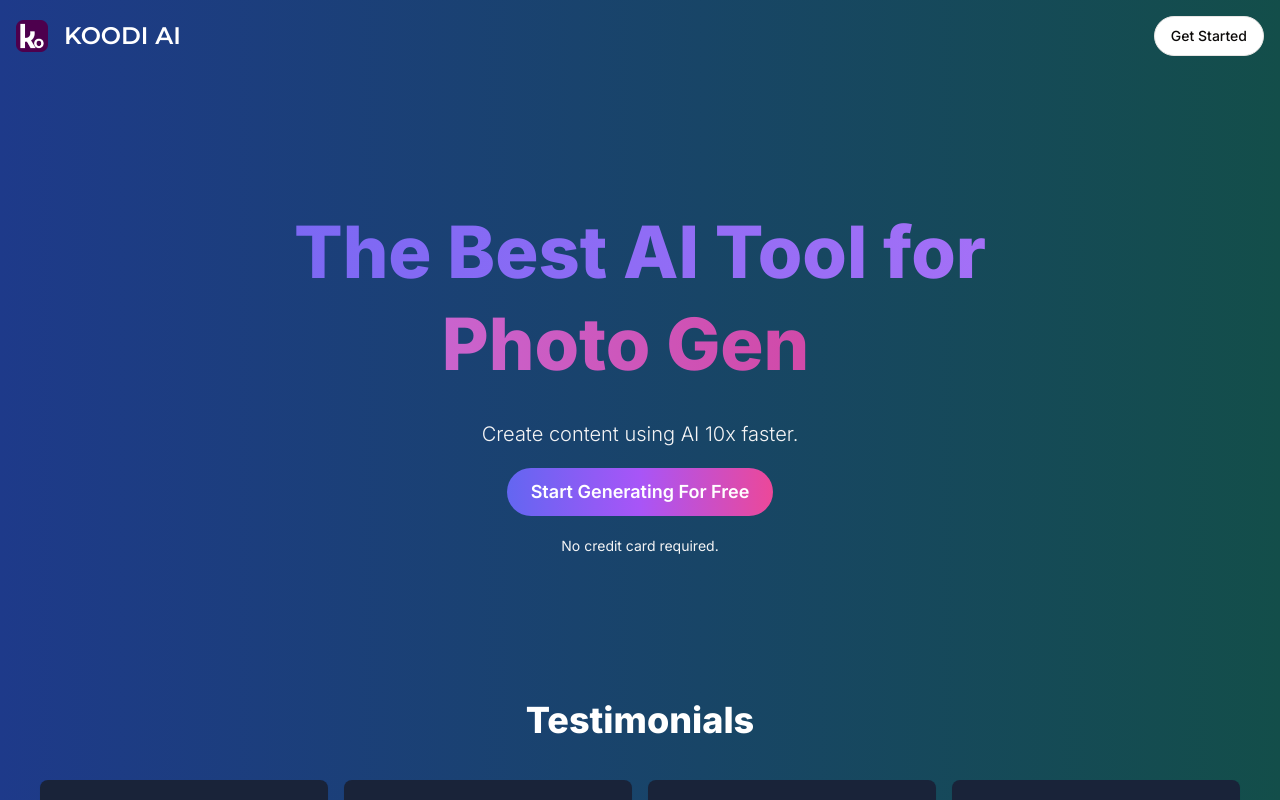
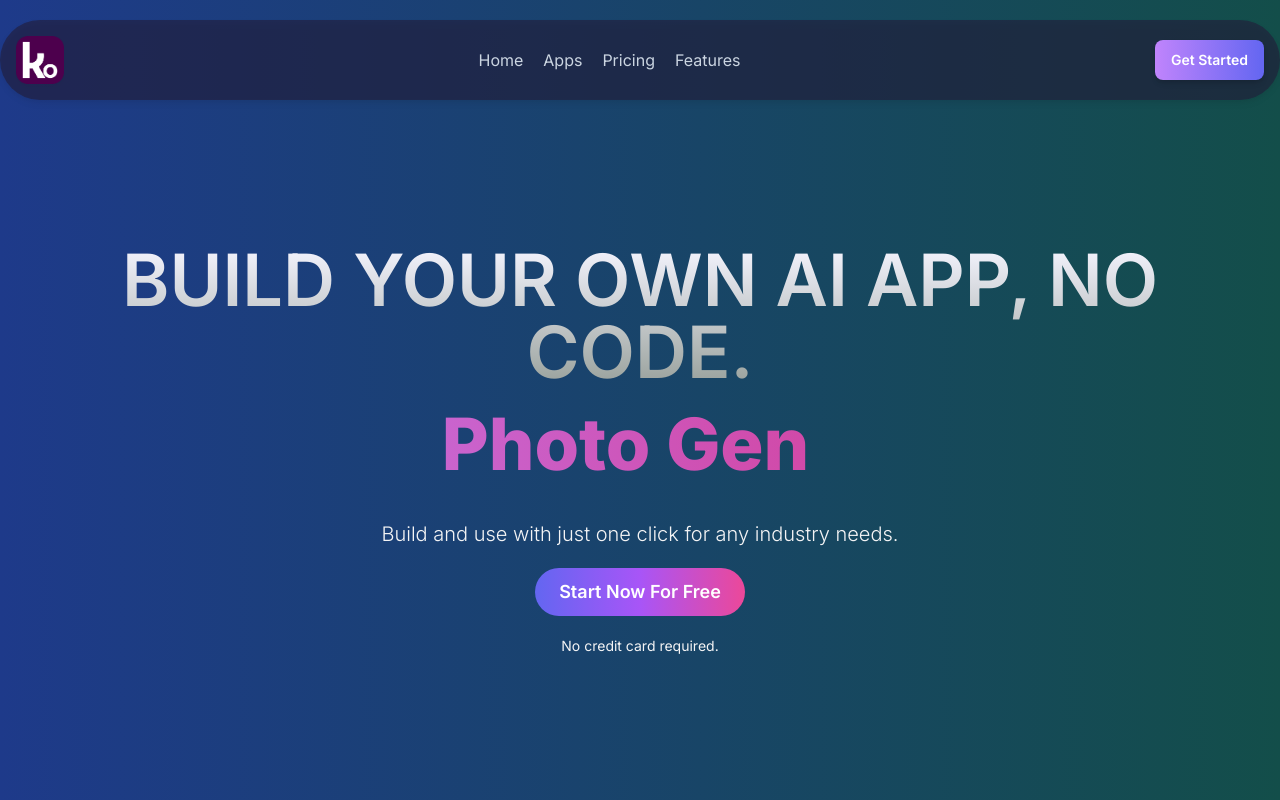
Before and after one commit to ah-sabbir/koodi-ai, a Next.js app: page / in a window 1280 px wide. Built offline with nearby package versions, Linux system fonts and the light colour scheme; no server answers.

Commit message:
updated landing page

```diff
--- a/components/landing-hero.tsx
+++ b/components/landing-hero.tsx
@@ -12,7 +12,7 @@ export const LandingHero = () => {
   return (
     <div className="text-white font-bold py-36 text-center space-y-5">
       <div className="text-4xl sm:text-5xl md:text-6xl lg:text-7xl space-y-5 font-extrabold">
-        <h1 className="text-transparent bg-clip-text bg-gradient-to-r from-[#6A65F2] to-[#b573f8]">The Best AI Tool for</h1>
+        <h1 className="text-transparent bg-clip-text bg-gradient-to-b font-semibold from-[#f5f5ff] to-[#98a09b] uppercase">Build Your Own AI APP, No code.</h1>
         <div className="text-transparent bg-clip-text bg-gradient-to-r from-purple-400 to-pink-600 pb-5">
           <TypewriterComponent
             options={{
@@ -20,7 +20,12 @@ export const LandingHero = () => {
                 "Chatbot.",
                 "Photo Generation.",
                 "Blog Writing.",
-                "Mail Writing."
+                "eMail Writing.",
+                "Content Writing.",
+                "Marketing.",
+                "Product Research.",
+                "Market Research.",
+                "Build More."
               ],
               autoStart: true,
               loop: true,
@@ -29,12 +34,12 @@ export const LandingHero = () => {
         </div>
       </div>
       <div className="text-sm md:text-xl font-light text-zinc-100">
-        Create content using AI 10x faster.
+      Build and use with just one click for any industry needs.
       </div>
       <div>
         <Link href={isSignedIn ? "/dashboard" : "/sign-up"}>
           <Button variant="premium" className="md:text-lg p-4 md:p-6 rounded-full font-semibold">
-            Start Generating For Free
+            Start Now For Free
           </Button>
         </Link>
       </div>
--- a/components/landing-navbar.tsx
+++ b/components/landing-navbar.tsx
@@ -7,25 +7,46 @@ import { useAuth } from "@clerk/nextjs";
 
 import { cn } from "@/lib/utils";
 import { Button } from "@/components/ui/button";
+import { Each } from "./ui/Each";
 
-const font = Montserrat({ weight: '600', subsets: ['latin'] });
+const font = Montserrat({ weight: '400', subsets: ['latin'] });
+
+const navItems = [
+  {name:'Home', url: ''},
+  {name: 'Apps', url:'apps'},
+  {name: 'Pricing', url:'pricing'},
+  {name: 'Features', url:'features'},
+]
+
+// ##5946CF
 
 export const LandingNavbar = () => {
   const { isSignedIn } = useAuth();
 
   return (
-    <nav className="p-4 bg-transparent flex items-center justify-between">
+    <nav className="p-4 bg-[#221e3b9f] flex items-center justify-between rounded-full mt-5 drop-shadow-md">
       <Link href="/" className="flex items-center">
-        <div className="relative h-8 w-8 mr-4">
+        <div className="relative h-12 w-12">
           <Image fill alt="Logo" src="/app-logo.png" />
         </div>
-        <h1 className={cn("text-2xl font-bold text-white", font.className)}>
+        {/* <h1 className={cn("text-2xl font-bold text-white", font.className)}>
           KOODI AI
-        </h1>
+        </h1> */}
       </Link>
-      <div className="flex items-center gap-x-2">
+      <div className="nav-items hidden sm:block md:block lg:block xl:block">
+        <ul className="flex flex-row gap-x-5 text-slate-300">
+          <Each of={navItems} render={(item:any)=>(
+              <li className="" onClick={(e)=> console.log("clicked!")}>
+                <Link href={`/${item.url}`} >{item.name}</Link>
+                {/* className=" border-2 border-[#5846cf96] rounded-md p-2" */}
+              </li>
+            )}/>
+        </ul>
+      </div>
+
+      <div className="flex items-center gap-x-2 ">
         <Link href={isSignedIn ? "/dashboard" : "/sign-up"}>
-          <Button variant="outline" className="rounded-full">
+          <Button className="bg-gradient-to-r from-purple-400 to-indigo-500 text-white font-semibold py-2 rounded-lg shadow-md hover:shadow-lg transition duration-300 ease-in-out">
             Get Started
           </Button>
         </Link>
--- /dev/null
+++ b/components/ui/Each.tsx
@@ -0,0 +1,3 @@
+import { Children } from "react";
+
+export const Each = ({render, of}:any) => Children.toArray(of.map((item:any, index:any)=>render(item, index)))
--- a/tailwind.config.js
+++ b/tailwind.config.js
@@ -17,6 +17,24 @@ module.exports = {
     },
     extend: {
       colors: {
+          "blueberry-100": "#ffffff",
+          "blueberry-200": "#c2bbdc",
+          "blueberry-300": "#857cb9",
+          "blueberry-400": "#464196",
+          "blueberry-500": "#464196",
+          "blueberry-600": "#464196",
+          "blueberry-700": "#312d62",
+          "blueberry-800": "#1d1a32",
+          "blueberry-900": "#000000",
+          "deep-lilac-100": "#ffffff",
+          "deep-lilac-200": "#dccde9",
+          "deep-lilac-300": "#b99dd3",
+          "deep-lilac-400": "#966ebd",
+          "deep-lilac-500": "#966ebd",
+          "deep-lilac-600": "#966ebd",
+          "deep-lilac-700": "#62497a",
+          "deep-lilac-800": "#32273d",
+          "deep-lilac-900": "#000000",
         border: "hsl(var(--border))",
         input: "hsl(var(--input))",
         ring: "hsl(var(--ring))",
```
